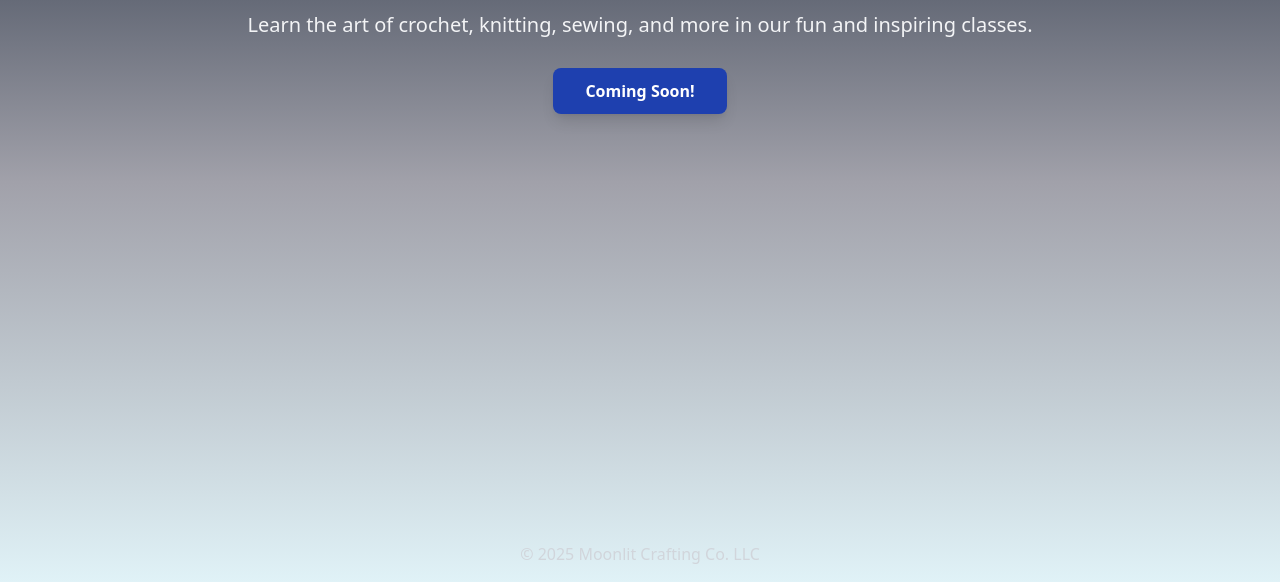
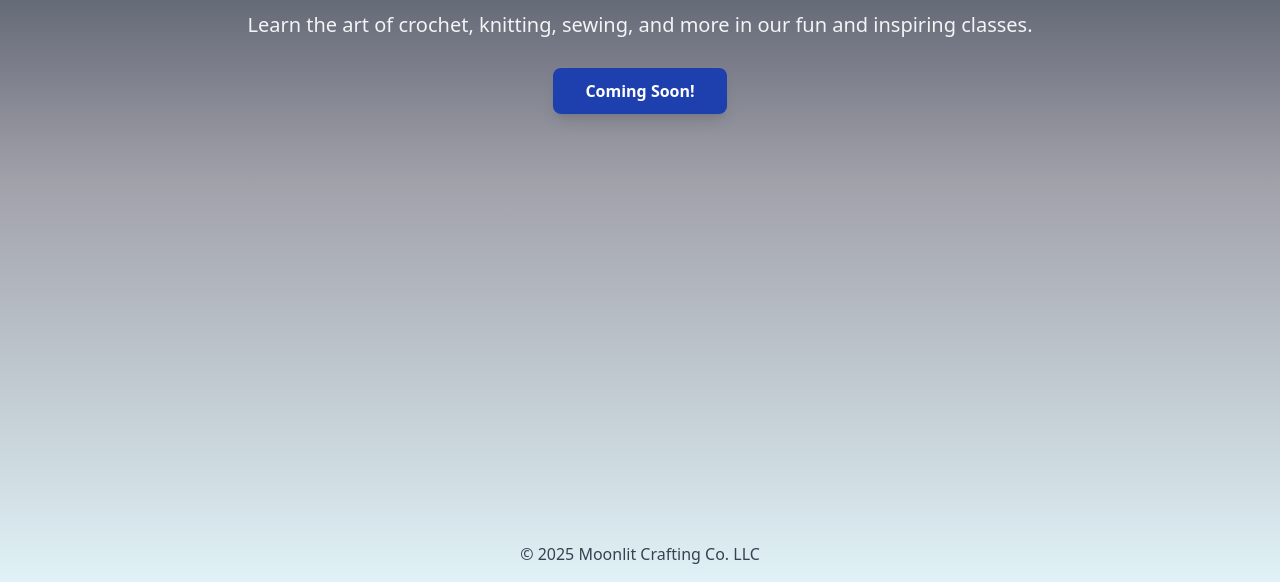
Before and after one commit to mavinger/moonlitcrafting.co, a plain HTML site: page index.html in a window 1280 px wide. Shown: the part 218-800 px from the top of the page. Drawn offline with nearby package versions, Linux system fonts and the light colour scheme.

Commit message:
Fixed hard to read copyright text in index.html

```diff
--- a/index.html
+++ b/index.html
@@ -49,7 +49,7 @@
         </section>
     </main>
 
-    <footer class="bg-opacity-70 py-4 px-8 text-center text-gray-300">
+    <footer class="bg-opacity-70 py-4 px-8 text-center text-gray-700">
         <div class="container mx-auto">
             &copy; 2025 Moonlit Crafting Co. LLC
         </div>
```
